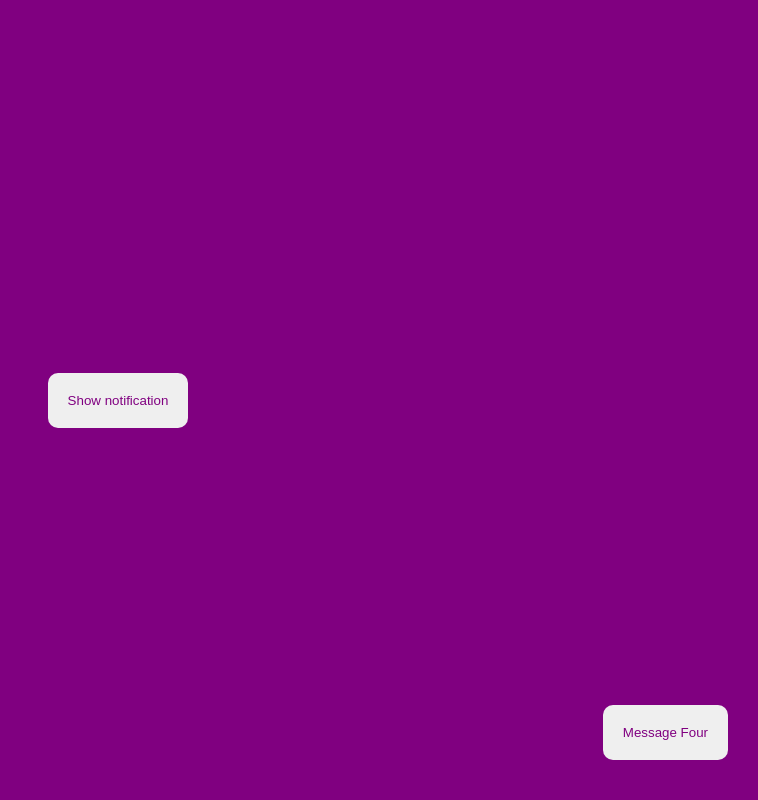
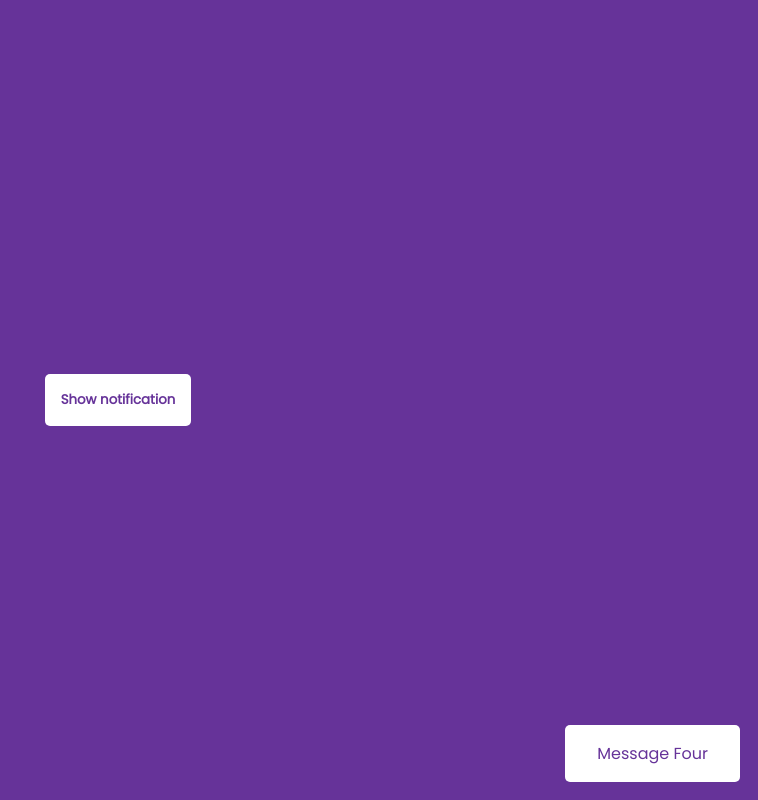
Before and after one commit to shlev/web-50p-50d, a website: page src/toast-notification/index.html in a window 1280 px wide. Both pictures are taken after a click on the button "Show notification". Shown: the whole page, without its empty margins (522-1280 px from the left). Drawn offline with Linux system fonts and the light colour scheme.

Commit message:
traverse toast notifications

```diff
--- a/src/toast-notification/index.html
+++ b/src/toast-notification/index.html
@@ -10,10 +10,10 @@
   <script src="script.js" defer></script>
 </head>
 <body>
-  <button id='show' class="btn show">
+  <button id='button' class="btn">
     Show notification
   </button>
-  <div id='notify-container' class="notifications">
+  <div id='toasts'>
   </div>
 </body>
 </html>
--- a/src/toast-notification/script.js
+++ b/src/toast-notification/script.js
@@ -1,33 +1,35 @@
-const notify_container = document.getElementById('notify-container');
-const showBtn = document.getElementById('show');
+const button = document.getElementById('button');
+const toasts = document.getElementById('toasts');
 
-showBtn.addEventListener('click', addNotification);
+const messages = [
+  'Message One',
+  'Message Two',
+  'Message Three',
+  'Message Four',
+];
 
-function addNotification() {
-  const notifyEl = document.createElement('button');
-  notifyEl.className = 'btn notify';
+const types = ['info', 'success', 'error'];
 
-  notifyEl.style.color = getRandomColor();
-  notifyEl.innerHTML = getRandomMessage();
+button.addEventListener('click', () => createNotification());
 
-  notify_container.appendChild(notifyEl);
+function createNotification(message = null, type = null) {
+  const notif = document.createElement('div');
+  notif.classList.add('toast');
+  notif.classList.add(type ? type : getRandomType());
 
-  setTimeout(() => notify_container.removeChild(notifyEl), 4000);
-}
+  notif.innerText = message ? message : getRandomMessage();
 
-function getRandomColor() {
-  const colors = ['purple', 'green', 'blue', 'yellow'];
-  const rnd = getRnd(colors.length);
-  console.log(colors[rnd]);
-  return colors[rnd];
+  toasts.appendChild(notif);
+
+  setTimeout(() => {
+    notif.remove();
+  }, 3000);
 }
 
 function getRandomMessage() {
-  const messages = ['Message 1', 'Message 2', 'Message Three', 'Message Four'];
-  const rnd = getRnd(messages.length);
-  return messages[rnd];
+  return messages[Math.floor(Math.random() * messages.length)];
 }
 
-function getRnd(max) {
-  return Math.floor(Math.random() * max);
+function getRandomType() {
+  return types[Math.floor(Math.random() * types.length)];
 }
--- a/src/toast-notification/style.css
+++ b/src/toast-notification/style.css
@@ -1,11 +1,12 @@
-@import url('https://fonts.googleapis.com/css2?family=Roboto:wght@400;700&display=swap');
+@import url('https://fonts.googleapis.com/css2?family=Poppins:wght@200;400&display=swap');
 
 * {
   box-sizing: border-box;
 }
 
 body {
-  font-family: 'Roboto', sans-serif;
+  background-color: rebeccapurple;
+  font-family: 'Poppins', sans-serif;
   display: flex;
   flex-direction: column;
   align-items: center;
@@ -13,32 +14,51 @@ body {
   height: 100vh;
   overflow: hidden;
   margin: 0;
-  background-color: purple;
-  position: relative;
 }
 
 .btn {
-  padding: 20px;
-  border-radius: 10px;
-  border: 0;
+  background-color: #fff;
+  color: rebeccapurple;
+  font-family: inherit;
+  font-weight: bold;
+  padding: 1rem;
+  border-radius: 5px;
+  border: none;
+  cursor: pointer;
 }
 
-.btn.show {
-  color: purple;
+.btn:focus {
+  outline: none;
 }
 
-.btn.show:active {
-  padding: 18px;
+.btn:active {
+  transform: scale(0.98);
 }
 
-.notifications {
-  position: absolute;
-  right: 30px;
-  bottom: 30px;
+#toasts {
+  position: fixed;
+  bottom: 10px;
+  right: 10px;
   display: flex;
   flex-direction: column;
+  align-items: flex-end;
 }
 
-.btn.notify {
-  margin: 10px 0;
+.toast {
+  background-color: #fff;
+  border-radius: 5px;
+  padding: 1rem 2rem;
+  margin: 0.5rem;
 }
+
+.toast.info {
+  color: rebeccapurple;
+}
+
+.toast.success {
+  color: green;
+}
+
+.toast.error {
+  color: red;
+}
```
Also changed, not shown: README.md.
